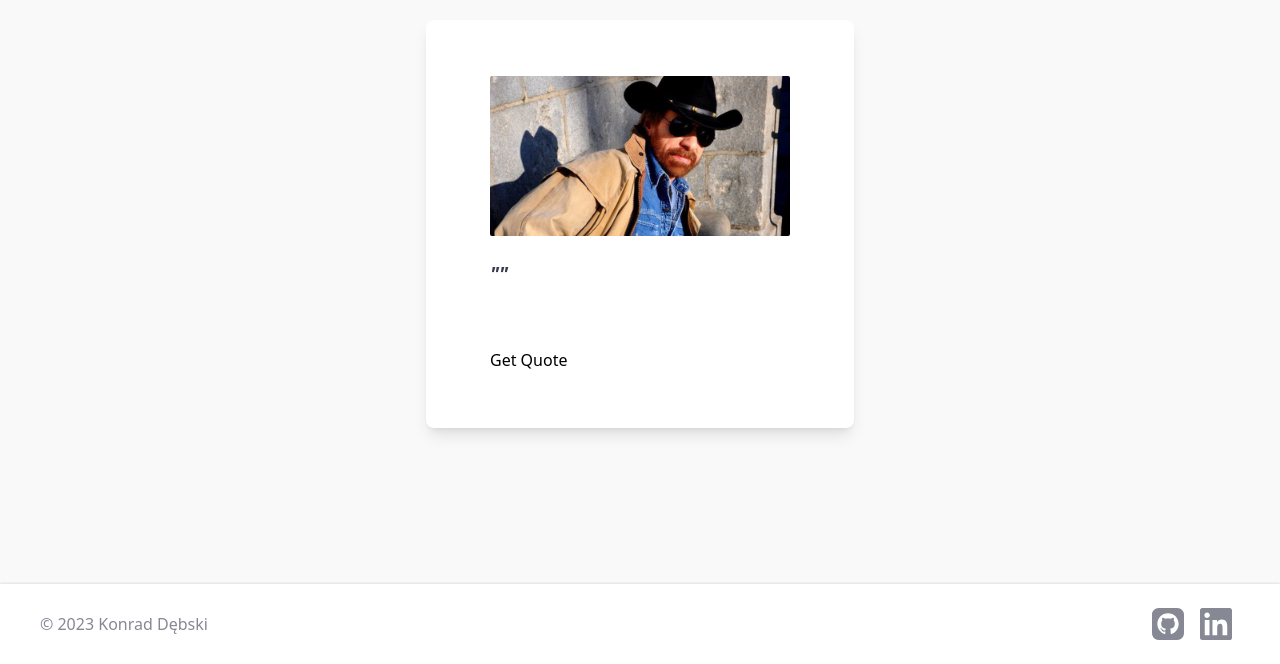
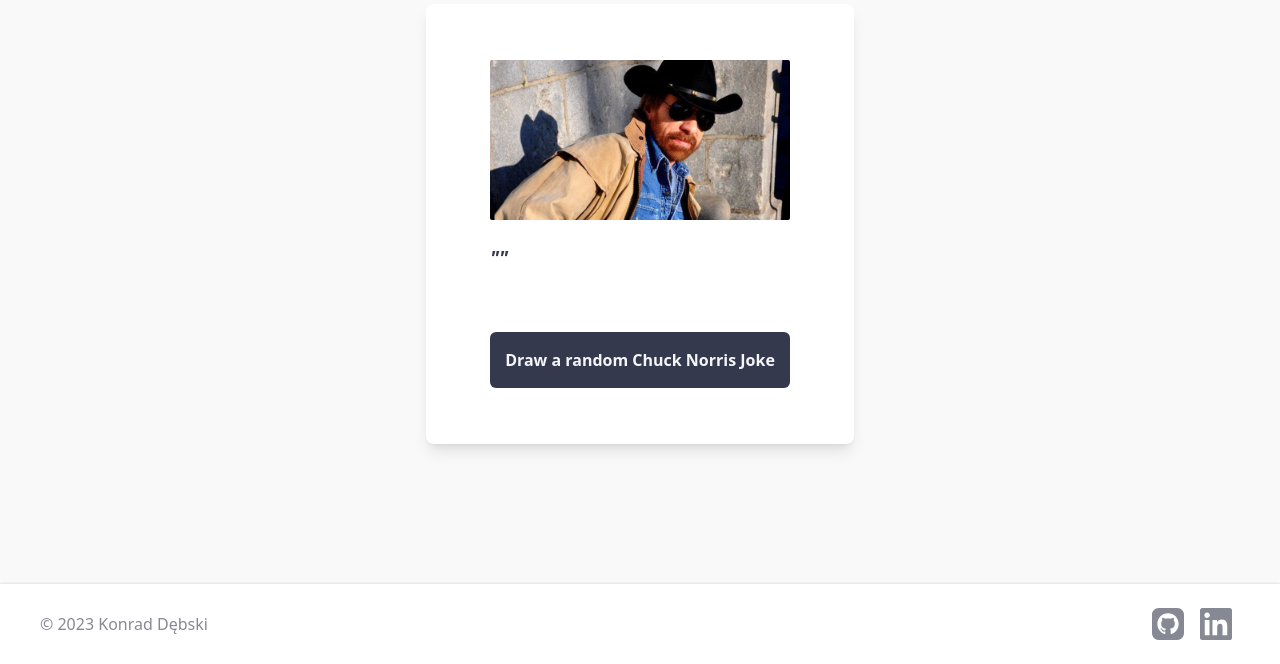
Before and after one commit to DrewnioQ/chuck-norris-jokes, a React (Vite) app: page / in a window 1280 px wide. Shown: the part 136-800 px from the top of the page. Built offline with nearby package versions, Linux system fonts and the light colour scheme; no server answers.

Commit message:
Add Button component

```diff
--- /dev/null
+++ b/src/components/Card/Button/Button.tsx
@@ -0,0 +1,13 @@
+import { ButtonProps } from "../../../types/types.ts"
+
+export default function Button({ text, onClickFn }: ButtonProps) {
+  return (
+    <button
+      className="w-full rounded-md bg-darkblue-500 py-4 font-bold text-disabledcolor"
+      type="button"
+      onClick={onClickFn}
+    >
+      {text}
+    </button>
+  )
+}
--- a/src/components/Card/Card.tsx
+++ b/src/components/Card/Card.tsx
@@ -1,12 +1,17 @@
-import { useEffect, useState } from "react"
+import { useCallback, useEffect, useState } from "react"
 import getData, { getCategories } from "../../lib/ChuckNorrisAPI.ts"
 import { CategoriesAPI, DataAPI } from "../../types/types.ts"
+import Button from "./Button/Button.tsx"
 import Image from "./Image/Image.tsx"
 import QuoteBlock from "./Quote/Quote.tsx"
 
 export default function Card() {
   const [result, setResult] = useState<DataAPI>()
   const [categories, setCategories] = useState<CategoriesAPI>()
+
+  const handleGetQuoteCallback = useCallback(() => {
+    handleGetQuote()
+  }, [])
 
   async function handleGetQuote() {
     const data = await getData()
@@ -26,12 +31,13 @@
   }, [])
 
   return (
-    <div className="max-w-xl rounded-lg bg-white px-16 py-14 shadow-lg">
+    <div className="w-xl max-w-xl rounded-lg bg-white px-16 py-14 shadow-lg">
       <Image />
       <QuoteBlock quote={result?.value} />
-      <button type="button" onClick={handleGetQuote}>
-        Get Quote
-      </button>
+      <Button
+        text="Draw a random Chuck Norris Joke"
+        onClickFn={handleGetQuoteCallback}
+      />
     </div>
   )
 }
--- a/src/types/types.ts
+++ b/src/types/types.ts
@@ -12,3 +12,8 @@
 export type QuoteProps = {
   quote: string | undefined
 }
+
+export type ButtonProps = {
+  text: string
+  onClickFn: () => void
+}
```
